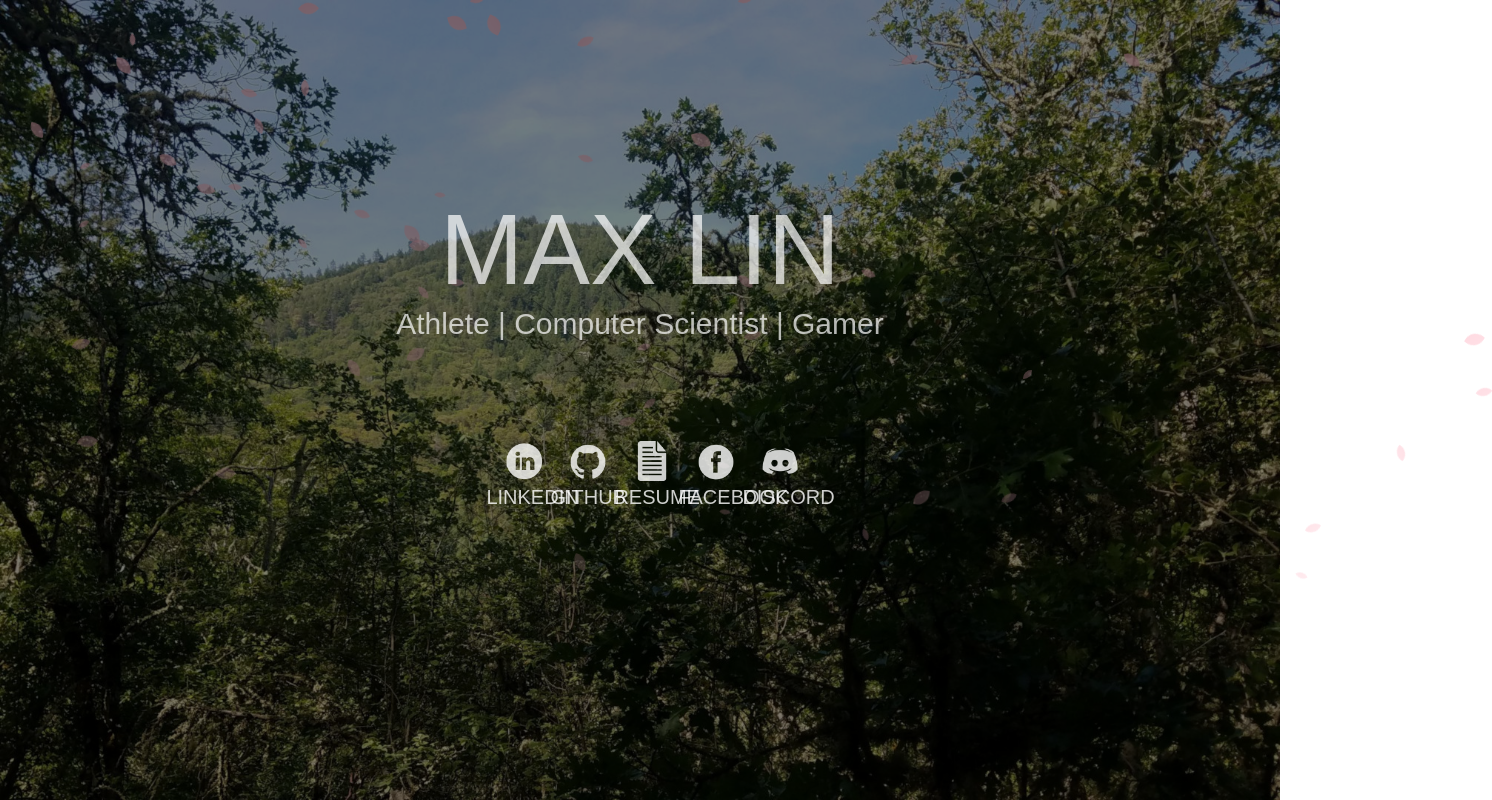
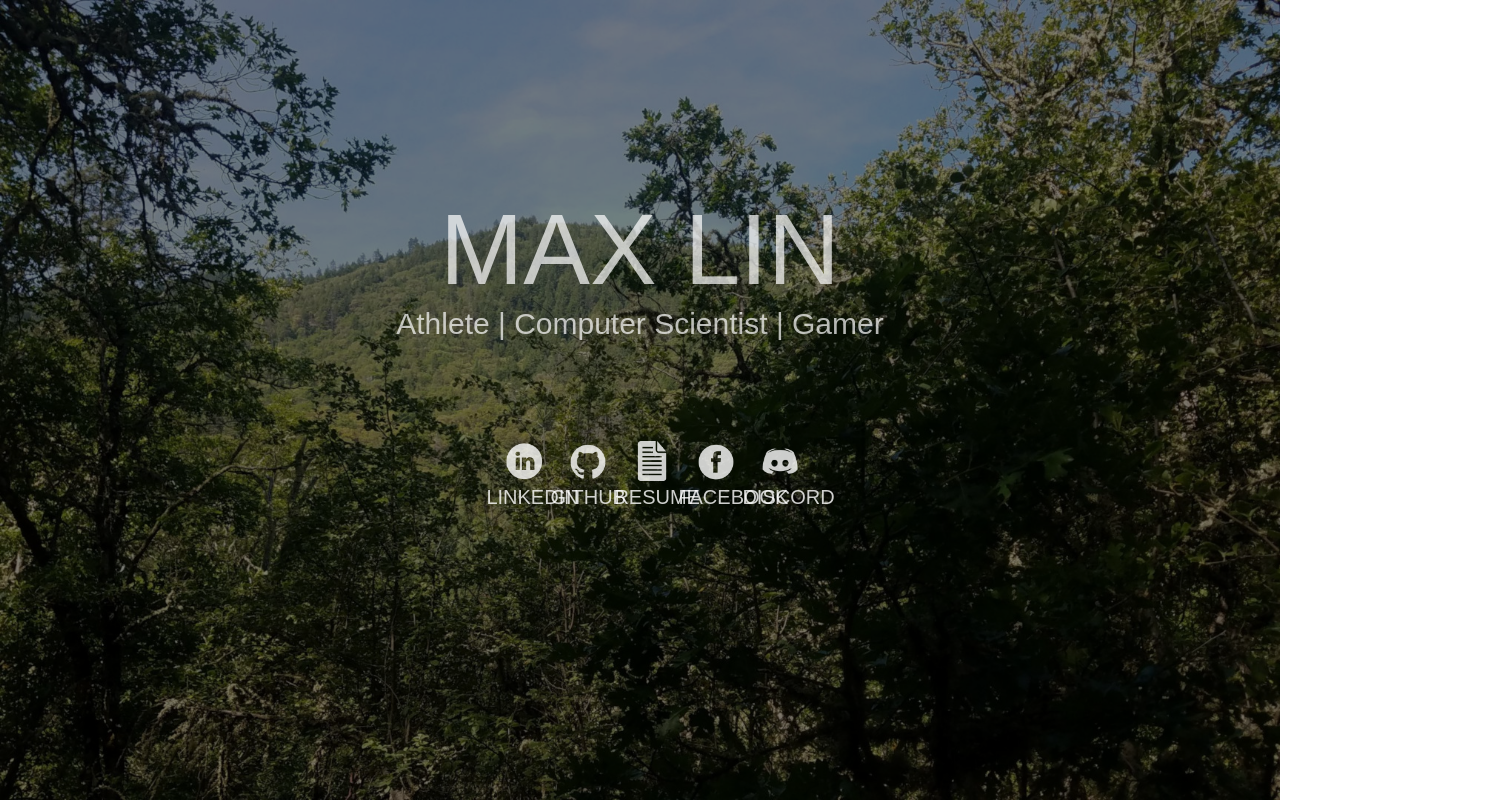
Before and after one commit to DracoDivide/personal, a plain HTML site: page index.html in a window 1280 px wide. Shown: the whole page, 1492 px wide, since content can reach past the window. Drawn offline with nearby package versions, Linux system fonts and the light colour scheme; animation ran at ten frames a second.

Commit message:
Removed sakura

```diff
--- a/index.html
+++ b/index.html
@@ -5,7 +5,6 @@
     <title>Max Lin</title>
     <link rel="icon" href="img/icon.png">
     <link rel="stylesheet" href="style/style.css">
-    <link rel="stylesheet" href="style/jquery-sakura.css" type="text/css">
     <script src="https://ajax.googleapis.com/ajax/libs/jquery/1.11.0/jquery.min.js"></script>
     <script src="assets/parallax.min.js"></script>
   </head>
@@ -42,15 +41,5 @@
         </div>
       </div>
     </div>
-    <script src="assets/jquery-sakura.min.js"></script>
-    <script>
-      $(window).load(function() {
-          $('body').sakura({
-            maxSize: 16,
-            minSize: 8,
-            newOn: 100,
-          });
-      });
-    </script>
   </body>
 </html>
```
